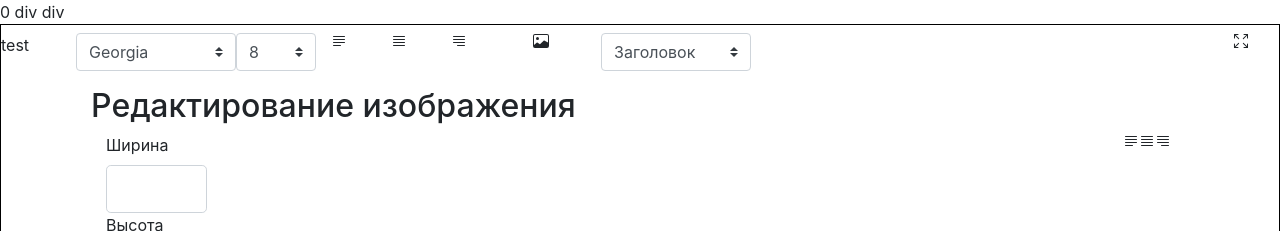
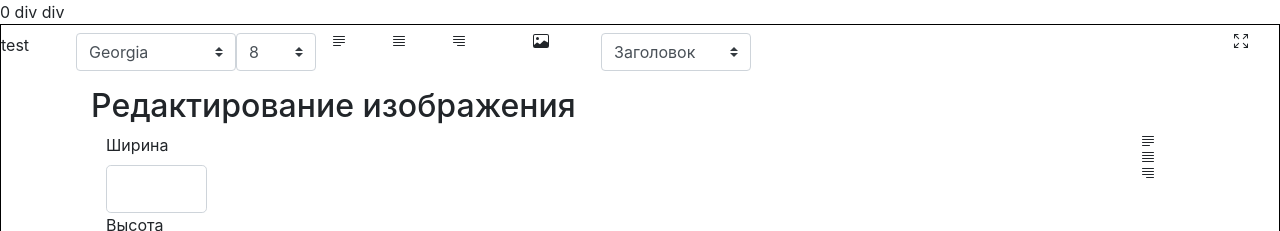
Before and after one commit to dimaarion/react-redactor, a React (Create React App) app: page / in a window 1280 px wide. Shown: the top 231 px of the page. Built offline with nearby package versions, Linux system fonts and the light colour scheme.

Commit message:
1 file modified

```diff
--- a/src/ImgRemove.js
+++ b/src/ImgRemove.js
@@ -13,9 +13,15 @@ function ImgRemove(props) {
      <Inputs name = 'Высота' id = "height" col = "3" cange = {()=>{}} />
      </div>
      <div className = "col">
+     <div className = "col">
       <Lineleft/>
+      </div>
+      <div className = "col">
       <Linecenter/>
+        </div>
+      <div className = "col">
       <Lineright/>
+        </div>
      </div>
      </div>
     </div>
```
